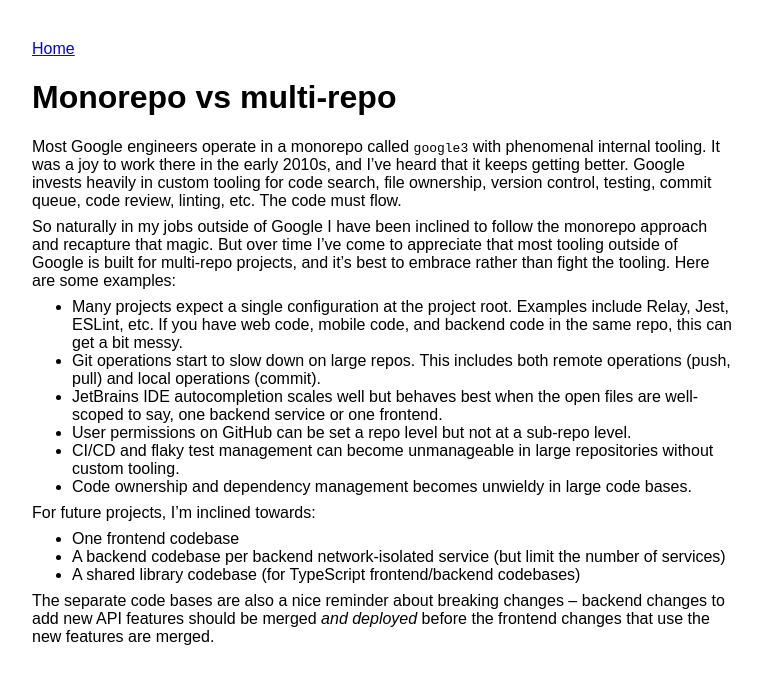
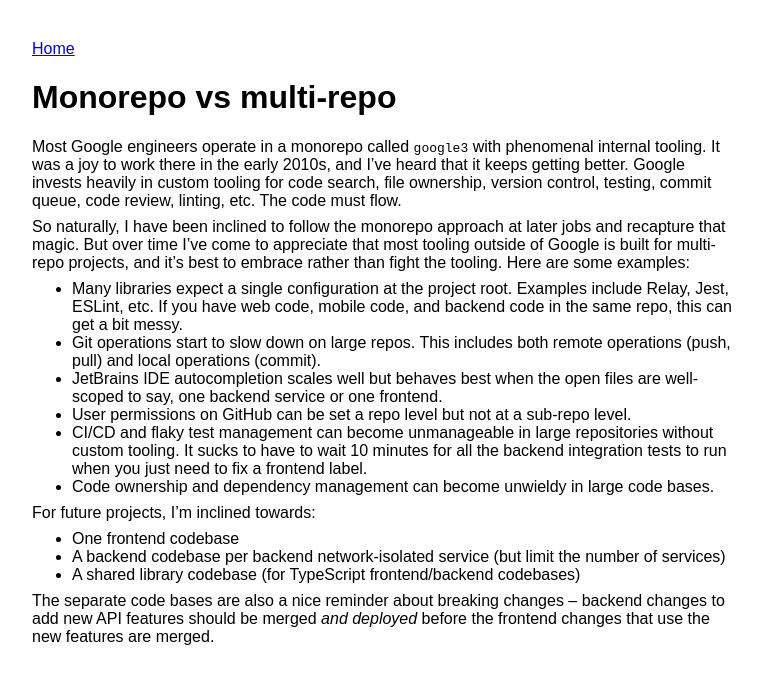
Before and after one commit to maxh/maxheinritz.com, a Jekyll site: the page built from _notes/monorepo-vs-multirepo.md, in a window 1280 px wide. Shown: the top 684 px of the page, without its empty margins (108-870 px from the left). Built offline with Jekyll 4.4.1, drawn with Linux system fonts in a browser that asks for light colours.

Commit message:
organizing backend code

```diff
--- a/_notes/monorepo-vs-multirepo.md
+++ b/_notes/monorepo-vs-multirepo.md
@@ -6,14 +6,14 @@
 
 Most Google engineers operate in a monorepo called `google3` with phenomenal internal tooling. It was a joy to work there in the early 2010s, and I've heard that it keeps getting better. Google invests heavily in custom tooling for code search, file ownership, version control, testing, commit queue, code review, linting, etc. The code must flow.
 
-So naturally in my jobs outside of Google I have been inclined to follow the monorepo approach and recapture that magic. But over time I've come to appreciate that most tooling outside of Google is built for multi-repo projects, and it's best to embrace rather than fight the tooling. Here are some examples:
+So naturally, I have been inclined to follow the monorepo approach at later jobs and recapture that magic. But over time I've come to appreciate that most tooling outside of Google is built for multi-repo projects, and it's best to embrace rather than fight the tooling. Here are some examples:
 
-- Many projects expect a single configuration at the project root. Examples include Relay, Jest, ESLint, etc. If you have web code, mobile code, and backend code in the same repo, this can get a bit messy.
+- Many libraries expect a single configuration at the project root. Examples include Relay, Jest, ESLint, etc. If you have web code, mobile code, and backend code in the same repo, this can get a bit messy.
 - Git operations start to slow down on large repos. This includes both remote operations (push, pull) and local operations (commit).
 - JetBrains IDE autocompletion scales well but behaves best when the open files are well-scoped to say, one backend service or one frontend.
 - User permissions on GitHub can be set a repo level but not at a sub-repo level.
-- CI/CD and flaky test management can become unmanageable in large repositories without custom tooling.
-- Code ownership and dependency management becomes unwieldy in large code bases.
+- CI/CD and flaky test management can become unmanageable in large repositories without custom tooling. It sucks to have to wait 10 minutes for all the backend integration tests to run when you just need to fix a frontend label.
+- Code ownership and dependency management can become unwieldy in large code bases.
 
 For future projects, I'm inclined towards:
 
```
Also changed, not shown: _notes/organizing-backend-code.md (renamed from _notes/organizing-codebases.md, +2 -2 lines).
